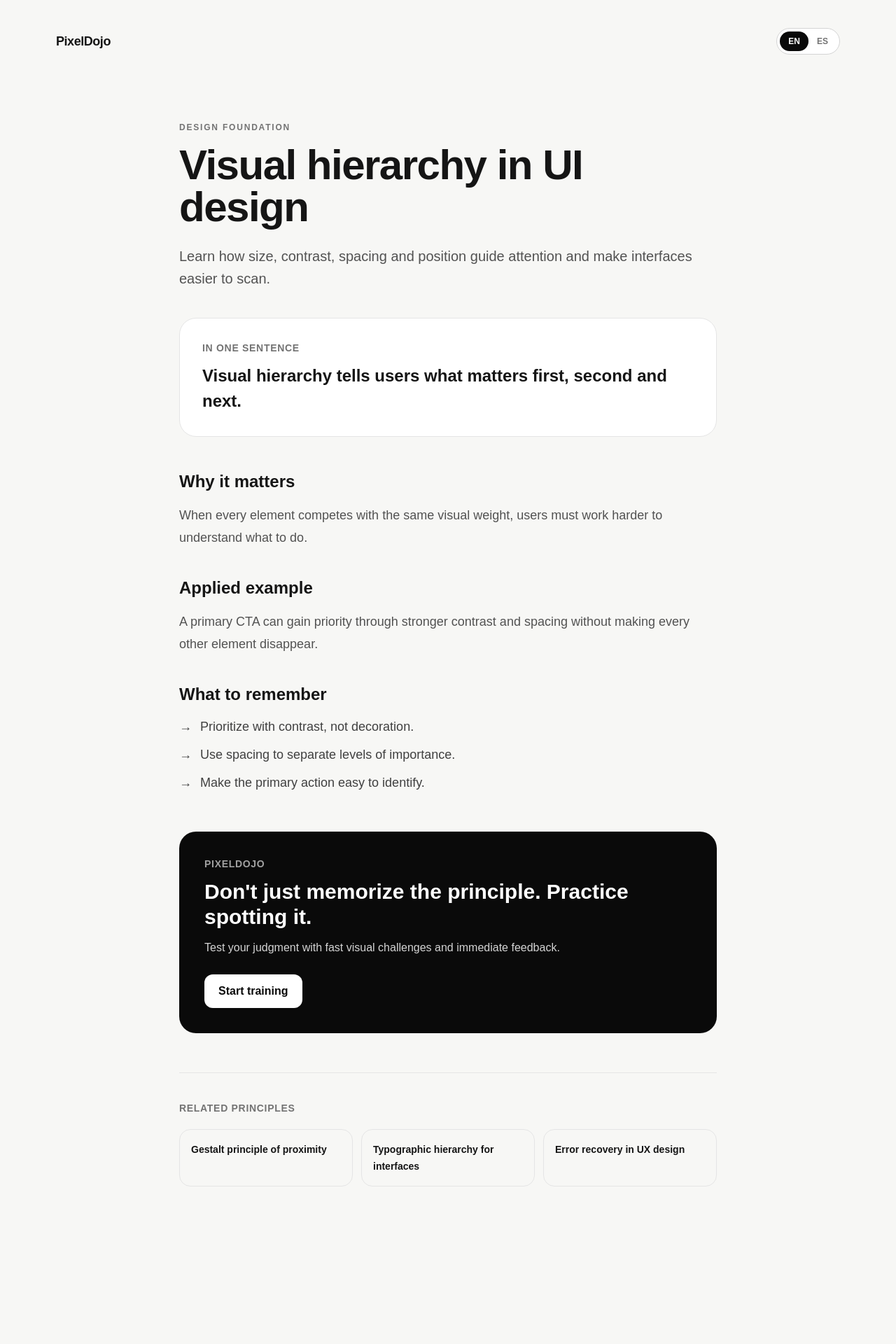
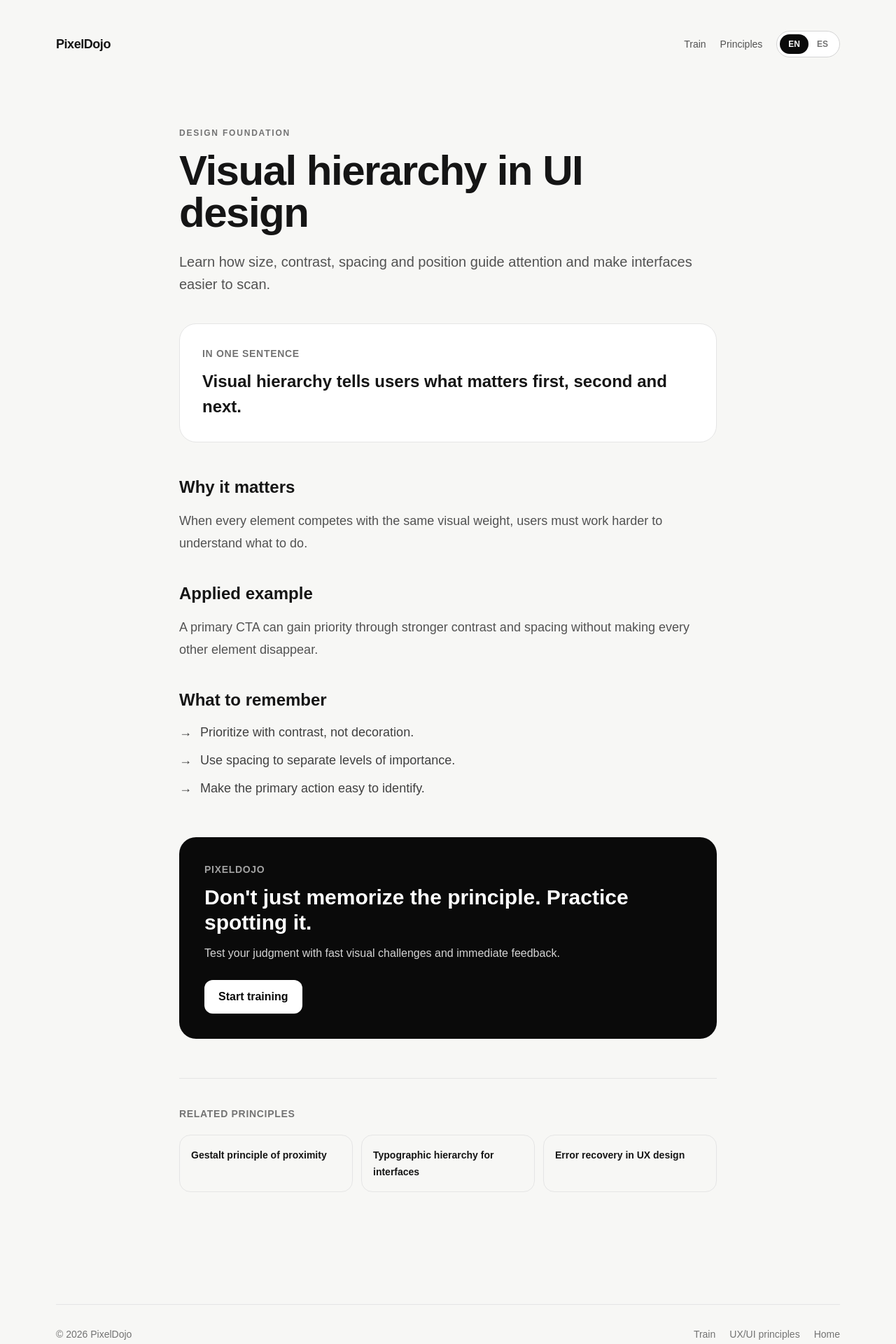
Before and after one commit to pablomrdz/pixeldojo, a Next.js app: page /en/ux/visual-hierarchy in a window 1280 px wide. Shown: the top 1920 px of the page at 70% size. Before the commit the page ends 1831 px from the top, so only its background shows below. Built offline with nearby package versions, Linux system fonts and the light colour scheme.

Commit message:
feat: consolidate article navigation and footer

```diff
--- a/app/[locale]/ux/[slug]/page.tsx
+++ b/app/[locale]/ux/[slug]/page.tsx
@@ -1,7 +1,8 @@
 import type { Metadata } from "next";
 import Link from "next/link";
 import { notFound } from "next/navigation";
-import { LanguageSwitcher } from "@/components/LanguageSwitcher";
+import { SiteHeader } from "@/components/SiteHeader";
+import { SiteFooter } from "@/components/SiteFooter";
 import { getPrincipleBySlug, principleHref, principles } from "@/data/learning";
 import type { Locale } from "@/lib/types";
 
@@ -74,16 +75,11 @@ export default async function PrinciplePage({
         dangerouslySetInnerHTML={{ __html: JSON.stringify(jsonLd) }}
       />
 
-      <nav className="flex items-center justify-between gap-4">
-        <Link href={`/${locale}`} className="text-lg font-bold tracking-tight">
-          PixelDojo
-        </Link>
-        <LanguageSwitcher
-          locale={locale}
-          enSuffix={`/ux/${item.slug.en}`}
-          esSuffix={`/ux/${item.slug.es}`}
-        />
-      </nav>
+      <SiteHeader
+        locale={locale}
+        enSuffix={`/ux/${item.slug.en}`}
+        esSuffix={`/ux/${item.slug.es}`}
+      />
 
       <article className="mx-auto max-w-3xl py-16 md:py-24">
         <p className="text-xs font-semibold uppercase tracking-[0.15em] text-neutral-500">
@@ -170,6 +166,8 @@ export default async function PrinciplePage({
           </div>
         </section>
       </article>
+
+      <SiteFooter locale={locale} />
     </main>
   );
 }
```
